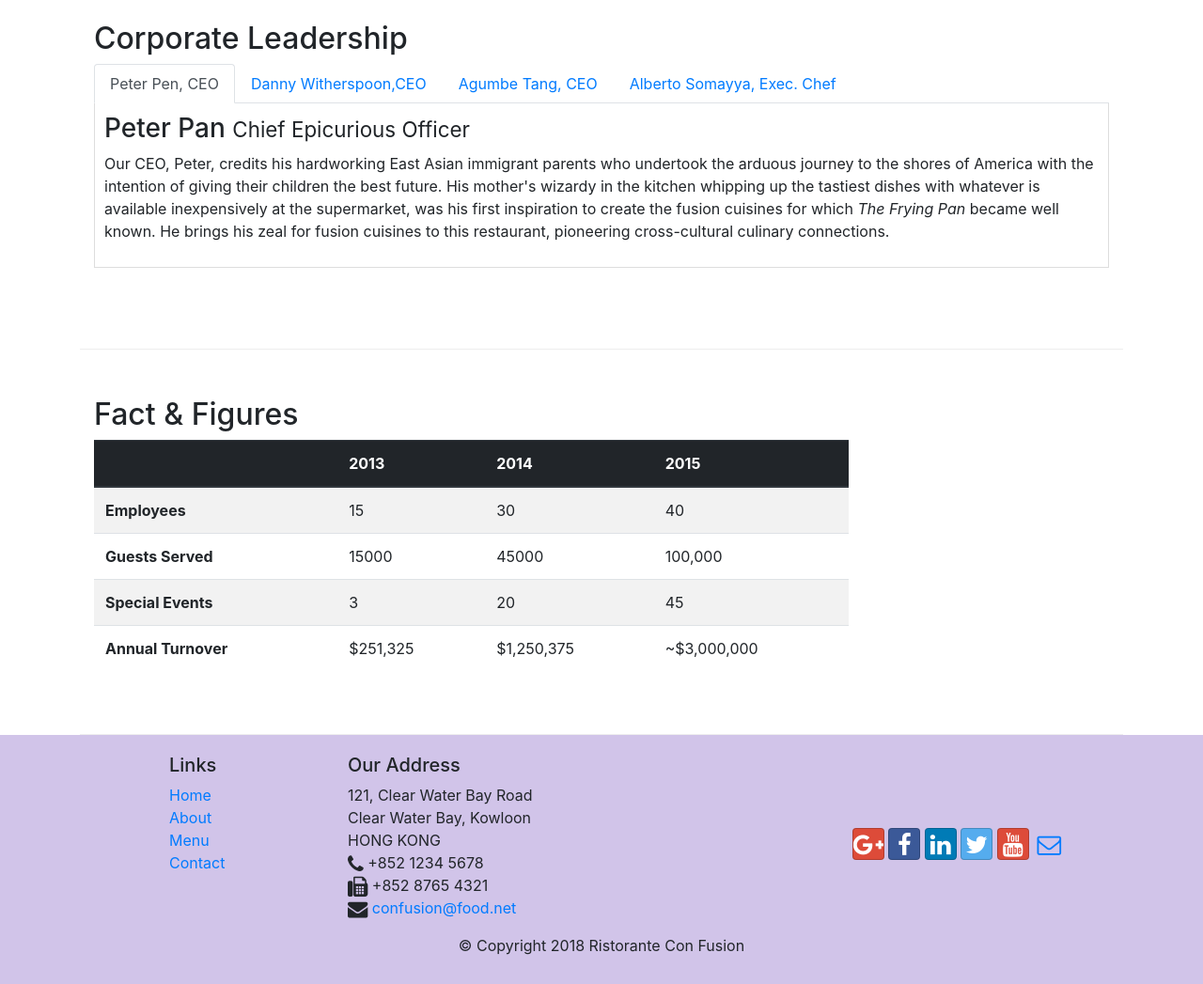
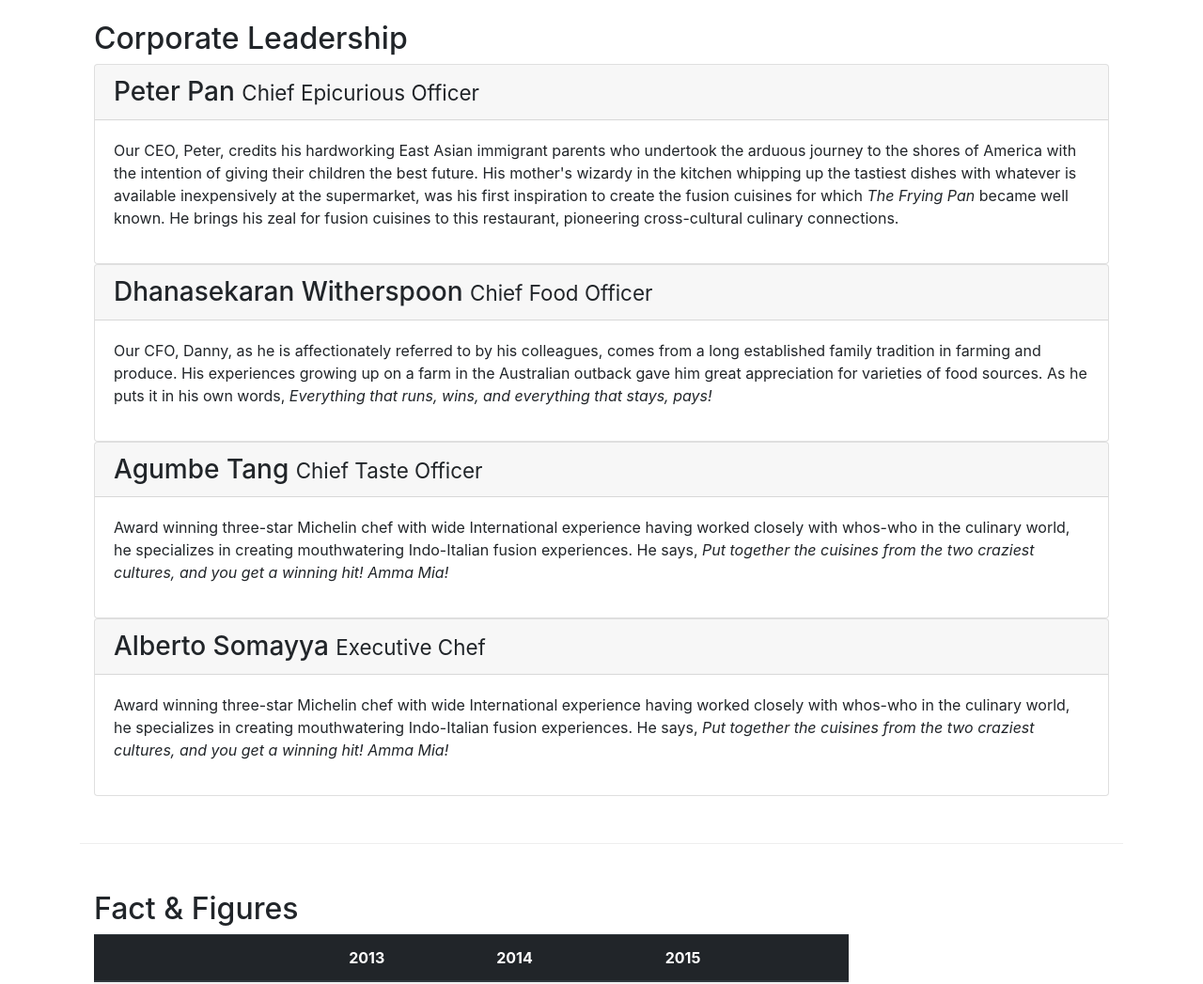
Before and after one commit to AnasMoDyab/Fullstack-web-development-Exercise, a website: page aboutus.html in a window 1280 px wide. Shown: the part 1000-2047 px from the top of the page at 94% size. Drawn offline with nearby package versions, Linux system fonts and the light colour scheme.

Commit message:
Accordion

```diff
--- a/aboutus.html
+++ b/aboutus.html
@@ -119,7 +119,7 @@
         <div class="row row-content">
             <div class="col-12 ">
                 <h2>Corporate Leadership</h2>
-                <ul class="nav nav-tabs">
+                <!-- <ul class="nav nav-tabs">
                     <li class="nav-item">
                         <a class="nav-link active" href="#peter" role="tab" data-toggle="tab">Peter Pen, CEO</a>
                     </li>
@@ -133,42 +133,115 @@
                         <a class="nav-link " href="#alberto" role="tab" data-toggle="tab">Alberto Somayya, Exec.
                             Chef</a>
                     </li>
-                </ul>
+                </ul> -->
 
 
-                <div class="tab-content">
-                    <div role="tabpanel" class="tab-pane fade show active" id="peter">
-                        <h3>Peter Pan <small>Chief Epicurious Officer</small></h3>
+               <!--  <div class="tab-content"> -->
+                <div id="accordion">
+                    <div class="card">
+                        <div class="card-header" role="tab" id="peterhead">
+                            <h3 class="mb-0">
+                                <a data-toggle="collapse" data-target="#peter">
+                                    Peter Pan <small>Chief Epicurious Officer</small>
+                                </a>
+                            </h3>
+                        </div>
+                        <div role="tabpanel" class="collapse show" id="peter" data-parent="#accordion">
+                            <div class="card-body">
                             <p class="d-none d-sm-block">Our CEO, Peter, credits his hardworking East Asian immigrant
                                 parents who undertook the arduous journey to the shores of America with the intention of
                                 giving their children the best future. His mother's wizardy in the kitchen whipping up the
                                 tastiest dishes with whatever is available inexpensively at the supermarket, was his first
                                 inspiration to create the fusion cuisines for which <em>The Frying Pan</em> became well
                                 known. He brings his zeal for fusion cuisines to this restaurant, pioneering cross-cultural
-                            culinary connections.</p>
+                                culinary connections.
+                            </p>
                             </div>
-                    <div role="tabpanel" class="tab-pane fade" id="danny">
+                        </div>
+                    </div>
+
+
+                    <div class="card">
+                        <div class="card-header" role="tab" id="dannyhead">
+                            <h3 class="mb-0">
+                                <a data-toggle="collapse" data-target="#danny">
+                                    Dhanasekaran Witherspoon <small>Chief Food Officer</small>
+                                </a>
+                            </h3>
+                        </div>
+                        <div role="tabpanel" class="collapse show" id="danny" data-parent="#accordion">
+                            <div class="card-body">
+                                <p class="d-none d-sm-block">Our CFO, Danny, as he is affectionately referred to by his
+                                    colleagues, comes from a long established family tradition in farming and produce. His
+                                    experiences growing up on a farm in the Australian outback gave him great appreciation for
+                                    varieties of food sources. As he puts it in his own words, <em>Everything that runs, wins,
+                                        and everything that stays, pays!</em></p>
+                            </div>
+                        </div>
+                    </div>
+
+
+                    <div class="card">
+                        <div class="card-header" role="tab" id="agumbhead">
+                            <h3 class="mb-0">
+                                <a data-toggle="collapse" data-target="#agumb">
+                                    Agumbe Tang <small>Chief Taste Officer</small>
+                                </a>
+                            </h3>
+                        </div>
+                        <div role="tabpanel" class="collapse show" id="agumb" data-parent="#accordion">
+                            <div class="card-body">
+                                <p class="d-none d-sm-block">Award winning three-star Michelin chef with wide International
+                                    experience having worked closely with whos-who in the culinary world, he specializes in
+                                    creating mouthwatering Indo-Italian fusion experiences. He says, <em>Put together the
+                                        cuisines from the two craziest cultures, and you get a winning hit! Amma Mia!</em></p>
+                            </div>
+                        </div>
+                    </div>
+
+
+                    <div class="card">
+                        <div class="card-header" role="tab" id="albertohead">
+                            <h3 class="mb-0">
+                                <a data-toggle="collapse" data-target="#alberto">
+                                    Alberto Somayya <small>Executive Chef</small>
+                                </a>
+                            </h3>
+                        </div>
+                        <div role="tabpanel" class="collapse show" id="alberto" data-parent="#accordion">
+                            <div class="card-body">
+                                <p class="d-none d-sm-block">Award winning three-star Michelin chef with wide International
+                                    experience having worked closely with whos-who in the culinary world, he specializes in
+                                    creating mouthwatering Indo-Italian fusion experiences. He says, <em>Put together the
+                                        cuisines from the two craziest cultures, and you get a winning hit! Amma Mia!</em></p>
+                            </div>
+                        </div>
+                    </div>
+
+
+
+               <!--      <div role="tabpanel" class="tab-pane fade" id="danny">
                         <h3>Dhanasekaran Witherspoon <small>Chief Food Officer</small></h3>
                         <p class="d-none d-sm-block">Our CFO, Danny, as he is affectionately referred to by his
                             colleagues, comes from a long established family tradition in farming and produce. His
                             experiences growing up on a farm in the Australian outback gave him great appreciation for
                             varieties of food sources. As he puts it in his own words, <em>Everything that runs, wins,
                                 and everything that stays, pays!</em></p>
-                    </div>
-                    <div role="tabpanel" class="tab-pane " id="agumb">
+                    </div> -->
+              <!--       <div role="tabpanel" class="tab-pane " id="agumb">
                         <h3>Agumbe Tang <small>Chief Taste Officer</small></h3>
                         <p class="d-none d-sm-block">Blessed with the most discerning gustatory sense, Agumbe, our CTO,
                             personally ensures that every dish that we serve meets his exacting tastes. Our chefs dread
                             the tongue lashing that ensues if their dish does not meet his exacting standards. He lives
                             by his motto, <em>You click only if you survive my lick.</em></p>
-                    </div>
-                    <div role="tabpanel" class="tab-pane" id="alberto">
+                    </div> -->
+                 <!--    <div role="tabpanel" class="tab-pane" id="alberto">
                        <h3>Alberto Somayya <small>Executive Chef</small></h3>
                         <p class="d-none d-sm-block">Award winning three-star Michelin chef with wide International
                             experience having worked closely with whos-who in the culinary world, he specializes in
                             creating mouthwatering Indo-Italian fusion experiences. He says, <em>Put together the
                                 cuisines from the two craziest cultures, and you get a winning hit! Amma Mia!</em></p>
-                    </div>
+                    </div> -->
                 </div>
             </div>
         </div>
```
Lines whose indentation alone changed are shown as unchanged.
